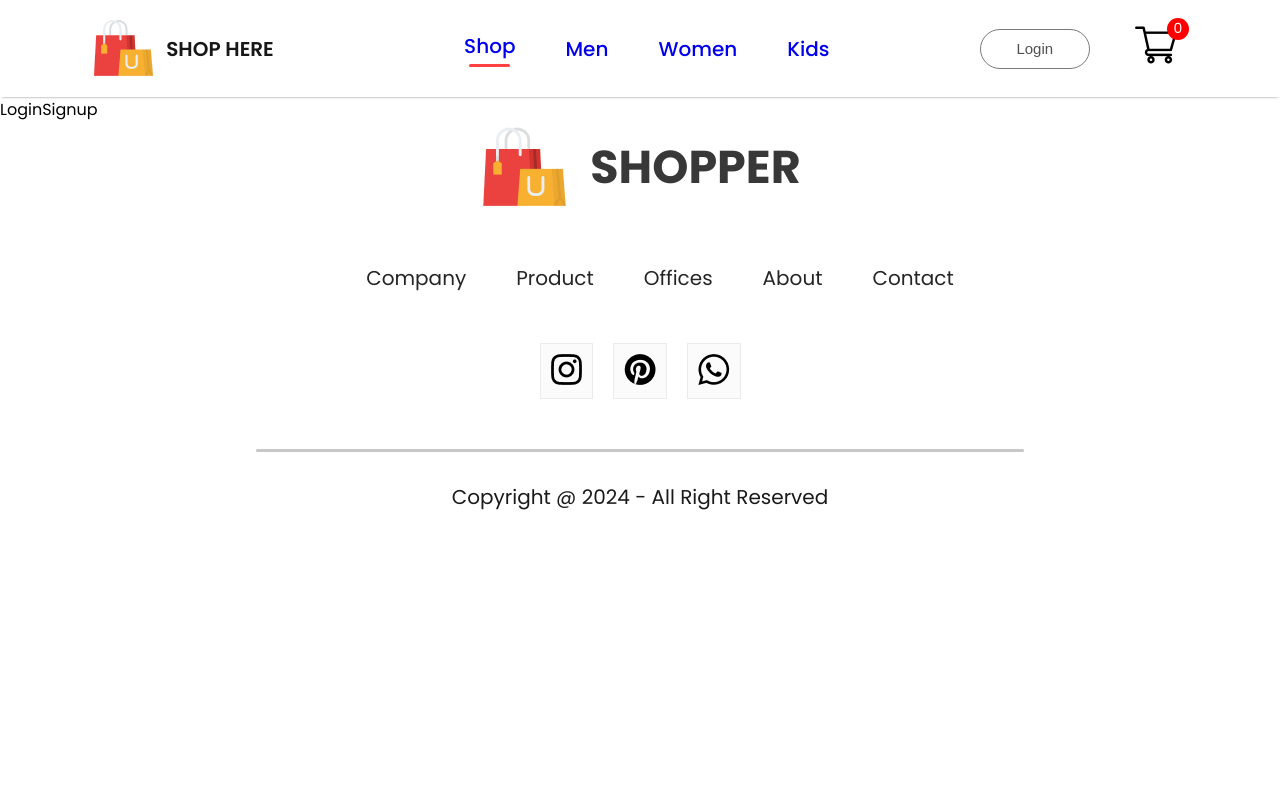
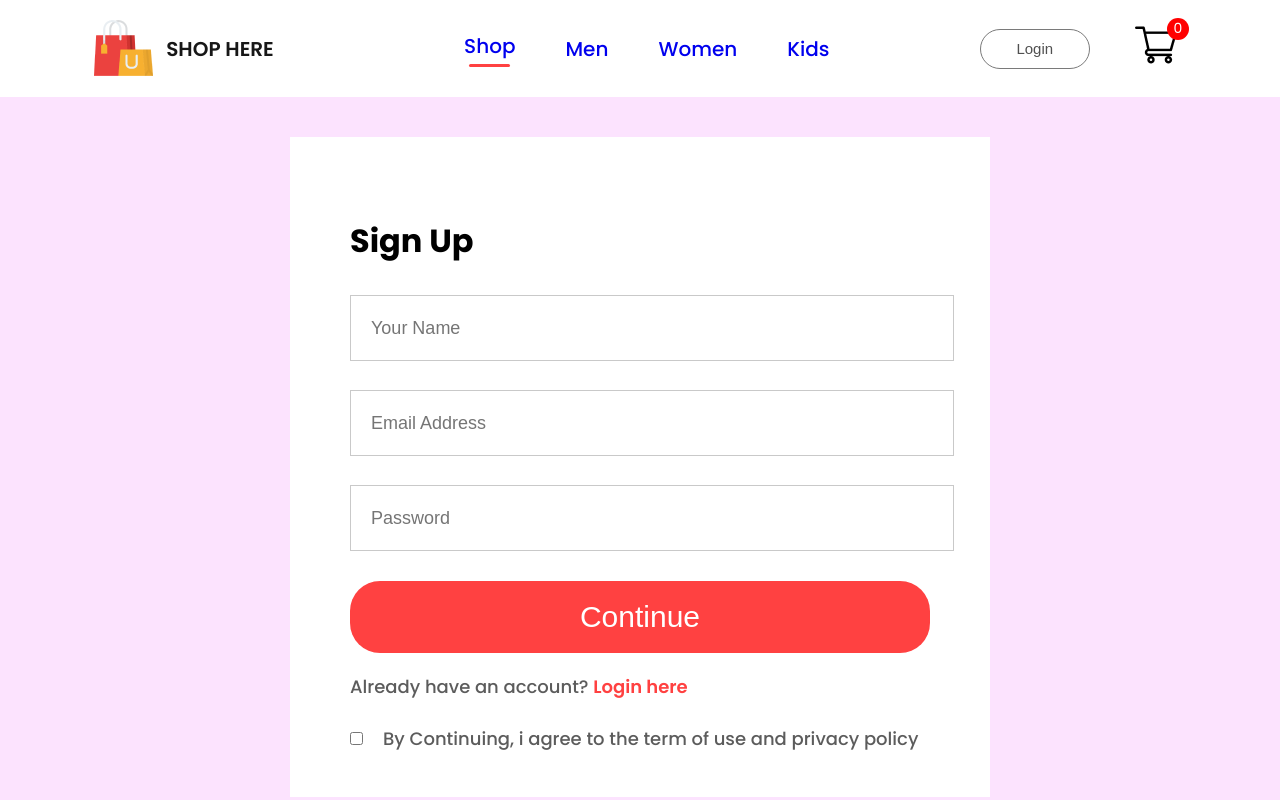
Before and after one commit to Bhaskar977/ShopHere, a React (Create React App) app in the folder frontend/: page /login in a window 1280 px wide. Shown: the top 800 px of the page. Built offline with nearby package versions, Linux system fonts and the light colour scheme.

Commit message:
offers,shopCategort,loginsignup and context page done

```diff
--- a/frontend/src/App.js
+++ b/frontend/src/App.js
@@ -6,6 +6,9 @@ import Product from "./Pages/Product";
 import Cart from "./Pages/Cart";
 import LoginSignup from "./Pages/LoginSignup";
 import Footer from "./Components/Footer/Footer";
+import men_banner from "./Components/Assets/banner_mens.png";
+import women_banner from "./Components/Assets/banner_women.png";
+import kid_banner from "./Components/Assets/banner_kids.png";
 
 function App() {
   return (
@@ -16,15 +19,15 @@ function App() {
           <Route path="/" element={<Shop />}></Route>
           <Route
             path="/mens"
-            element={<ShopCategory category="mens" />}
+            element={<ShopCategory banner={men_banner} category="men" />}
           ></Route>
           <Route
             path="/womens"
-            element={<ShopCategory category="womens" />}
+            element={<ShopCategory banner={women_banner} category="women" />}
           ></Route>
           <Route
             path="/kids"
-            element={<ShopCategory category="kids" />}
+            element={<ShopCategory banner={kid_banner} category="kid" />}
           ></Route>
           <Route path="/product" element={<Product />}></Route>
           <Route path=":productId" element={<Product />}></Route>
--- a/frontend/src/Components/offers/Offers.css
+++ b/frontend/src/Components/offers/Offers.css
@@ -5,6 +5,7 @@
     margin: auto;
     padding: 0 140px;
     margin-bottom: 70px;
+    margin-top: 40px;
     background: linear-gradient(180deg,#fde1ff 0%,#e1ffea22 60%);
 }
 
--- /dev/null
+++ b/frontend/src/Context/ShopContext.jsx
@@ -0,0 +1,16 @@
+import { createContext } from "react";
+import all_product from "../Components/Assets/all_product";
+
+export const ShopContext = createContext(null);
+
+const ShopContextProvider = (props) => {
+  const contextValue = { all_product };
+
+  return (
+    <ShopContext.Provider value={contextValue}>
+      {props.children}
+    </ShopContext.Provider>
+  );
+};
+
+export default ShopContextProvider;
--- /dev/null
+++ b/frontend/src/Pages/CSS/LoginSignup.css
@@ -0,0 +1,68 @@
+.loginsignup{
+    height: 100vh;
+    background: #fce3fe;
+    padding: 40px;
+}
+
+.loginsinup-container{
+    width: 580px;
+    height: 540px;
+    background: #fff;
+    margin: auto;
+    padding: 60px 60px;
+}
+
+.loginsinup-container h1{
+    margin: 20px 0;
+}
+
+.loginsignup-fields{
+    display: flex;
+    flex-direction: column;
+    gap: 29px;
+    margin-top: 30px;
+}
+
+.loginsignup-fields input{
+    height: 62px;
+    width: 100%;
+    padding-left: 20px;
+    border: 1px solid #c9c9c9;
+    outline: none;
+    color: #5c5c5c;
+    font-size: 18px;
+}
+
+.loginsinup-container button{
+    width: 580px;
+    height: 72px;
+    color: #fff;
+    background: #ff4141;
+    margin-top: 30px;
+    border: none;
+    font-size: 30px;
+    font-weight: 400;
+    border-radius: 30px;
+}
+
+.loginsignup-login{
+    margin-top: 20px;
+    color: #5c5c5c;
+    font-size: 18px;
+    font-weight: 500;
+}
+
+.loginsignup-login span{
+    color: #ff4141;
+    font-weight: 600;
+}
+
+.loginsingnup-agree{
+    display: flex;
+    align-items: center;
+    margin-top: 25px;
+    gap: 20px;
+    color: #5c5c5c;
+    font-size: 18px;
+    font-weight: 500;
+}
--- /dev/null
+++ b/frontend/src/Pages/CSS/ShopCategory.css
@@ -0,0 +1,42 @@
+.shopcategory-banner{
+    display: block;
+    margin: 30px auto;
+    width: 93%;
+}
+.shopCategory-indexSort{
+    display: flex;
+    margin: 0 50px;
+    justify-content: space-between;
+    align-items: center;
+}
+
+.shopCategory-indexSort p span{
+    font-weight: 600;
+}
+
+.shopcategory-sort{
+    padding: 10px 20px;
+    border-radius: 40px;
+    border: 1px solid #888;
+}
+
+.shopcategory-products{
+    margin: 20px 50px;
+    display: grid;
+    grid-template-columns: 1fr 1fr 1fr 1fr;
+    gap: 40px;
+}
+
+.shopcategory-loadmore{
+    display: flex;
+    justify-content: center;
+    align-items: center;
+    margin: 60px auto;
+    width: 233px;
+    height: 69px;
+    border-radius: 75px;
+    background: #ededed;
+    color: #787878;
+    font-size: 18px;
+    font-weight: 500;
+}
--- a/frontend/src/Pages/LoginSignup.jsx
+++ b/frontend/src/Pages/LoginSignup.jsx
@@ -1,8 +1,24 @@
 import React from 'react'
+import "./CSS/LoginSignup.css"
 
 const LoginSignup = () => {
   return (
-    <div>LoginSignup</div>
+    <div className='loginsignup'>
+      <div className="loginsinup-container">
+        <h1>Sign Up</h1>
+        <div className="loginsignup-fields">
+          <input type="text" placeholder='Your Name'/>
+          <input type="email" placeholder='Email Address' />
+          <input type="password" placeholder='Password' />
+        </div>
+        <button>Continue</button>
+        <p className="loginsignup-login">Already have an account? <span>Login here</span></p>
+        <div className="loginsingnup-agree">
+          <input type="checkbox" name='' id='' />
+          <p>By Continuing, i agree to the term of use and privacy policy</p>
+        </div>
+      </div>
+    </div>
   )
 }
 
--- a/frontend/src/Pages/ShopCategory.jsx
+++ b/frontend/src/Pages/ShopCategory.jsx
@@ -1,9 +1,47 @@
-import React from 'react'
+import React, { useContext } from "react";
+import "./CSS/ShopCategory.css";
+import { ShopContext } from "../Context/ShopContext";
+import dropdown_icon from "../Components/Assets/dropdown_icon.png";
+import Item from "../Components/Item/Item";
 
-const ShopCategory = () => {
+const ShopCategory = (props) => {
+  const { all_product } = useContext(ShopContext);
+  console.log(all_product);
+
   return (
-    <div>ShopCategory</div>
-  )
-}
+    <div className="shop-category">
+      <img className="shopcategory-banner" src={props.banner} alt="" />
+      <div className="shopCategory-indexSort">
+        <p>
+          <span>showing 1-12</span> out of 36 products
+        </p>
+        <div className="shopcategory-sort">
+          Sort by <img src={dropdown_icon} alt="" />
+        </div>
+      </div>
+      <div className="shopcategory-products">
+        {all_product.map((item, i) => {
+          if (props.category === item.category) {
+            return (
+              <Item
+                key={i}
+                id={item.id}
+                name={item.name}
+                image={item.image}
+                new_price={item.new_price}
+                old_price={item.old_price}
+              />
+            );
+          } else {
+            return null;
+          }
+        })}
+      </div>
+      <div className="shopcategory-loadmore">
+        Explore More
+      </div>
+    </div>
+  );
+};
 
-export default ShopCategory
+export default ShopCategory;
--- a/frontend/src/index.js
+++ b/frontend/src/index.js
@@ -3,9 +3,14 @@ import ReactDOM from "react-dom/client";
 import "./index.css";
 import App from "./App";
 import reportWebVitals from "./reportWebVitals";
+import ShopContextProvider from "./Context/ShopContext";
 
 const root = ReactDOM.createRoot(document.getElementById("root"));
-root.render(<App />);
+root.render(
+  <ShopContextProvider>
+    <App />
+  </ShopContextProvider>
+);
 
 // If you want to start measuring performance in your app, pass a function
 // to log results (for example: reportWebVitals(console.log))
```
